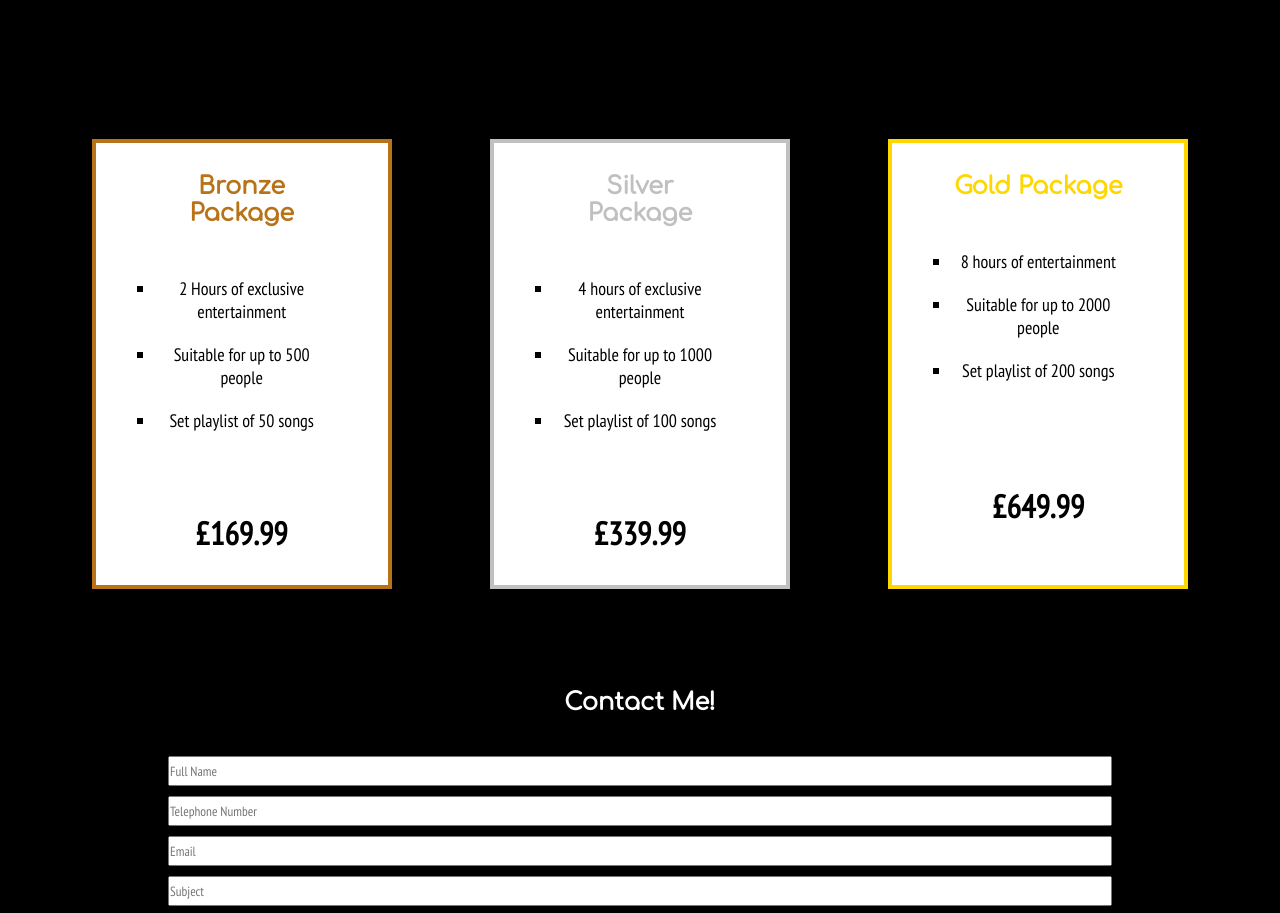
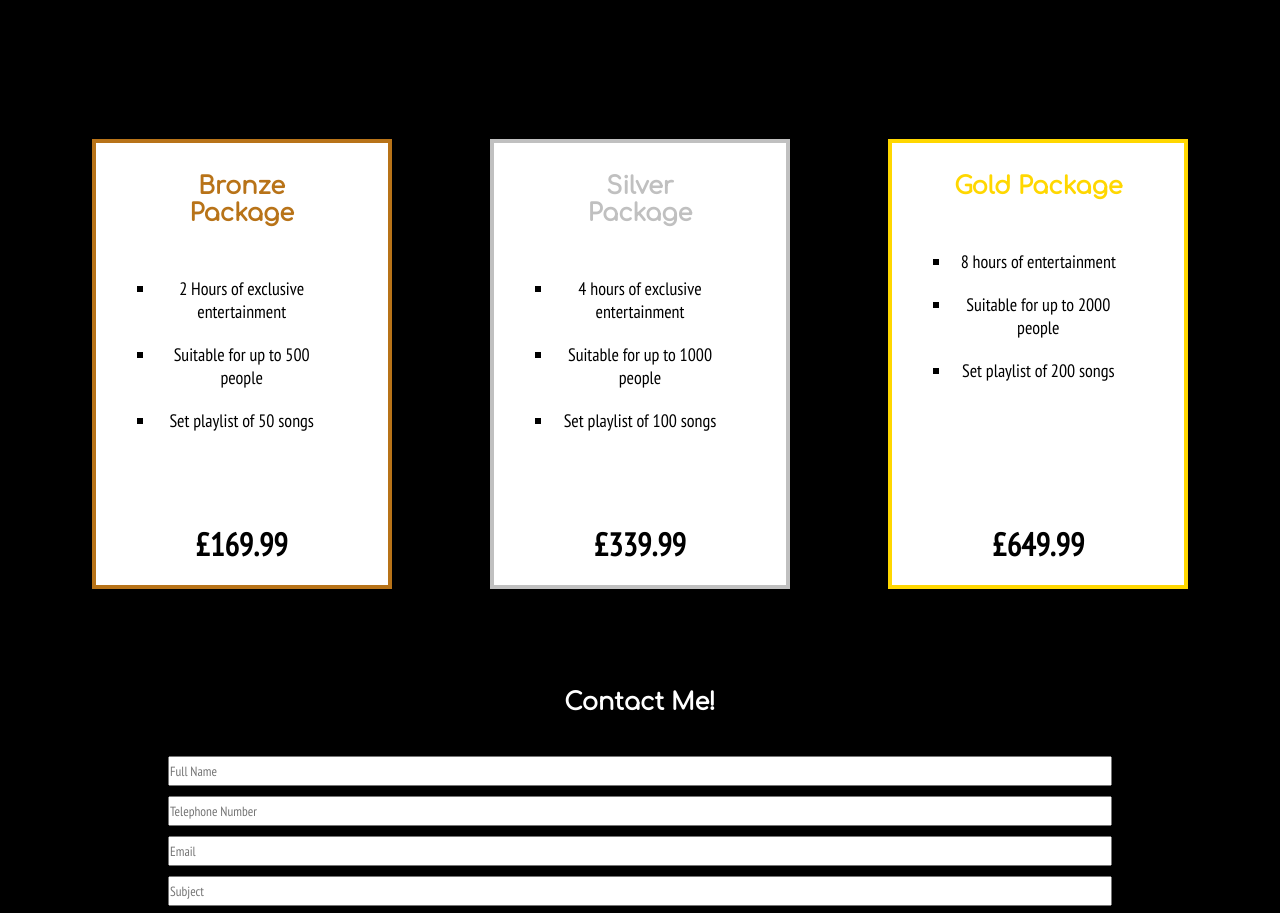
Before and after one commit to KoldHielo/DJ-Mockup, a plain HTML site: page index.html in a window 1280 px wide. Shown: the part 3420-4333 px from the top of the page. Drawn offline with Linux system fonts and the light colour scheme.

Commit message:
Fixing alignment of price tags

```diff
--- a/static/styles.css
+++ b/static/styles.css
@@ -172,6 +172,7 @@ h2 {
     height: 450px;
     background-color: #FFFFFF;
     padding: 0 60px;
+    position: relative;
 }
 
 .price-package * {
@@ -220,11 +221,10 @@ ul {
 .price {
     font-weight: bold;
     font-size: 32px;
-    margin: 80px auto;
-}
-
-#gold .price {
-    margin: 103px auto;
+    left: 50%;
+    transform: translateX(-50%);
+    position: absolute;
+    bottom: 20px;
 }
 
 #contact-section {
```
